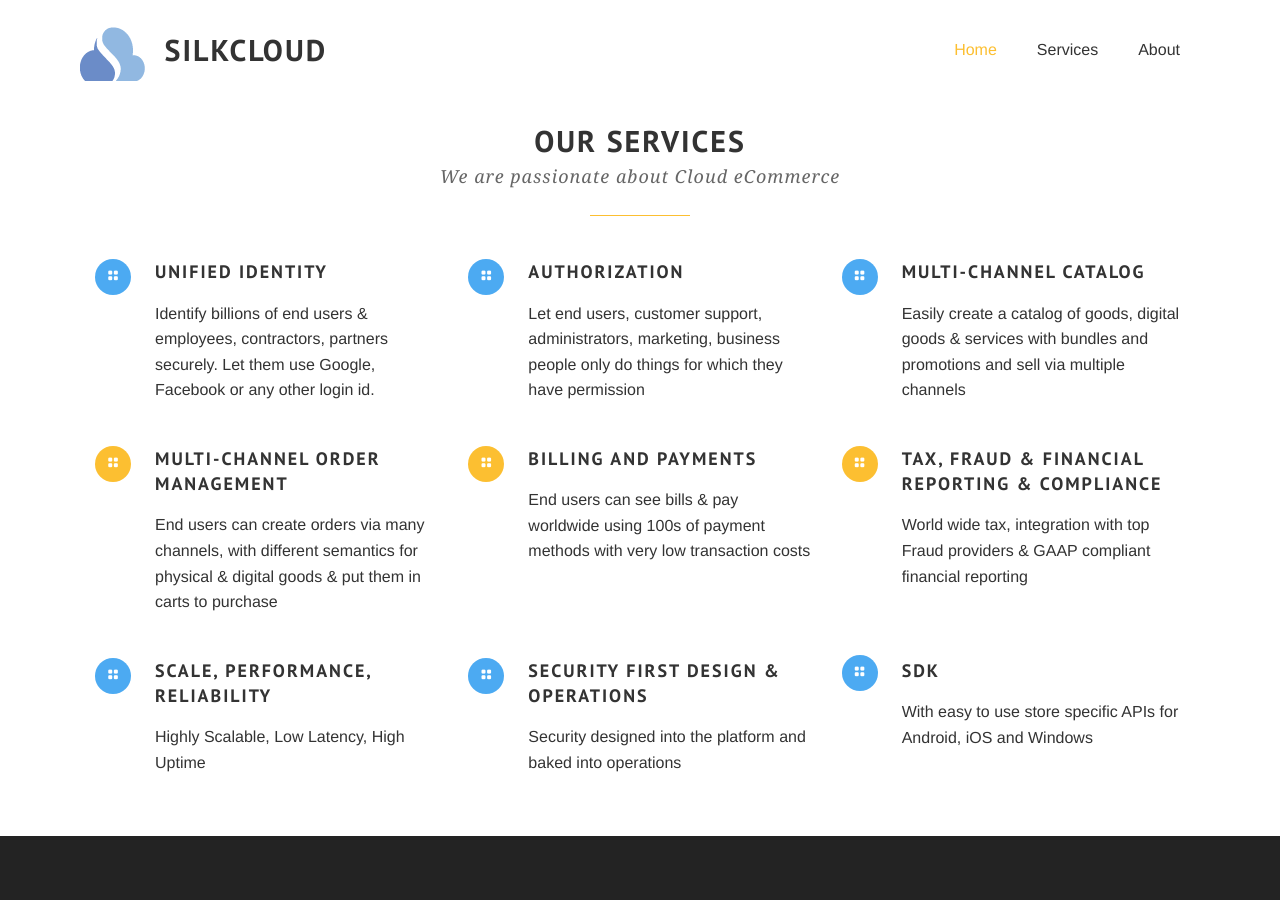
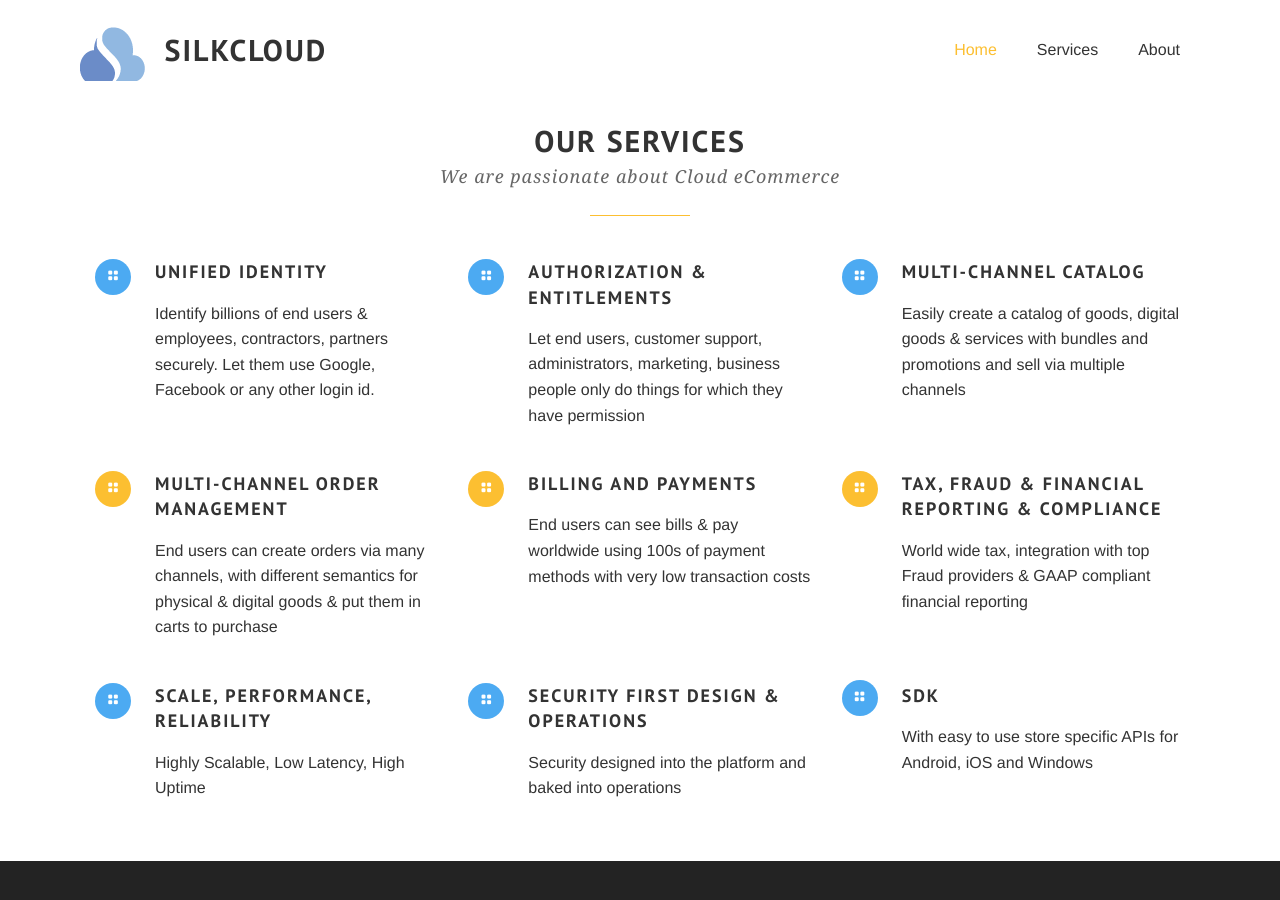
Before and after one commit to jrgallelli/jrgallelli.github.io, a Jekyll site: the page built from index.html, in a window 1280 px wide and 900 px high, scrolled down 854 px. Built offline with Jekyll 4.4.1, drawn with Linux system fonts in a browser that asks for light colours; some web fonts are replaced; Markdown is read by kramdown in place of the engine named in the settings.

Commit message:
Update services.yml

```diff
--- a/_data/services.yml
+++ b/_data/services.yml
@@ -5,7 +5,7 @@
       desc:
          Identify billions of end users & employees, contractors, partners securely. Let them use Google, Facebook or any other login id.
       color:
-    - title: Authorization
+    - title: Authorization & Entitlements
       icon: layout
       link: authorization
       desc:
```
